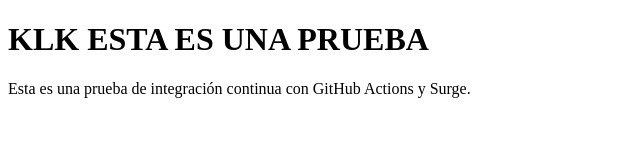
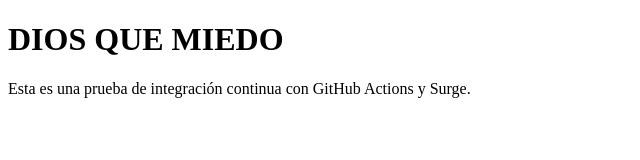
Before and after one commit to Programadorenpotecial12312/Pagina-web-continua, a plain HTML site: page index.html in a window 1280 px wide. Shown: the whole page, without its empty margins (0-640 px from the left). Drawn offline with Linux system fonts and the light colour scheme.

Commit message:
Actualizar página

```diff
--- a/index.html
+++ b/index.html
@@ -6,7 +6,7 @@
     <title>Mi Página Web</title>
 </head>
 <body>
-    <h1>KLK ESTA ES UNA PRUEBA</h1>
+    <h1>DIOS QUE MIEDO</h1>
     <p>Esta es una prueba de integración continua con GitHub Actions y Surge.</p>
 </body>
 </html>
```
